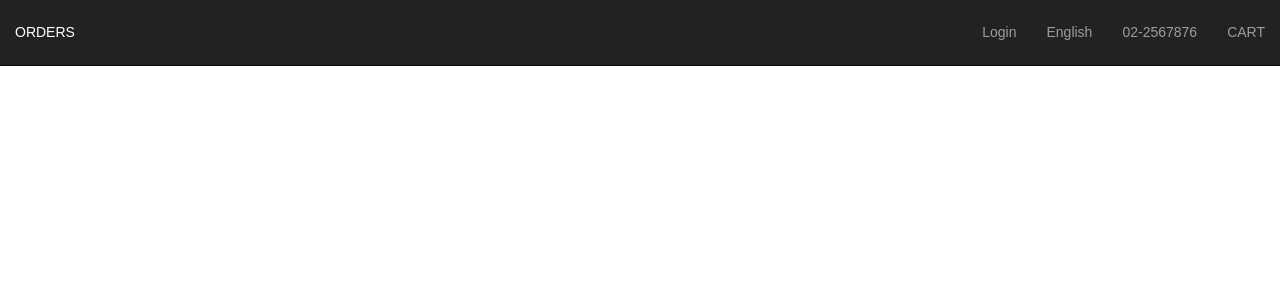
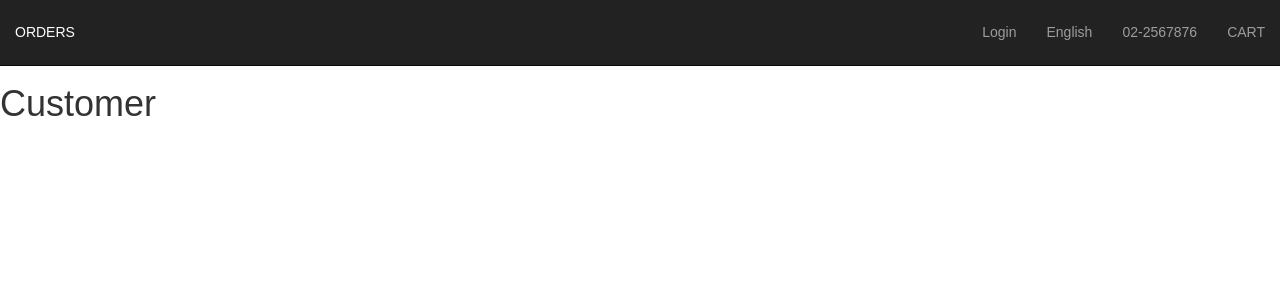
Before and after one commit to abdallah94/order-react, a React (Create React App) app: page / in a window 1280 px wide. Shown: the top 300 px of the page. Built offline with nearby package versions, Linux system fonts and the light colour scheme.

Commit message:
added body padding

```diff
--- a/src/index.css
+++ b/src/index.css
@@ -2,4 +2,5 @@ body {
   margin: 0;
   padding: 0;
   font-family: sans-serif;
+  padding-top: 4.571em;
 }
```
